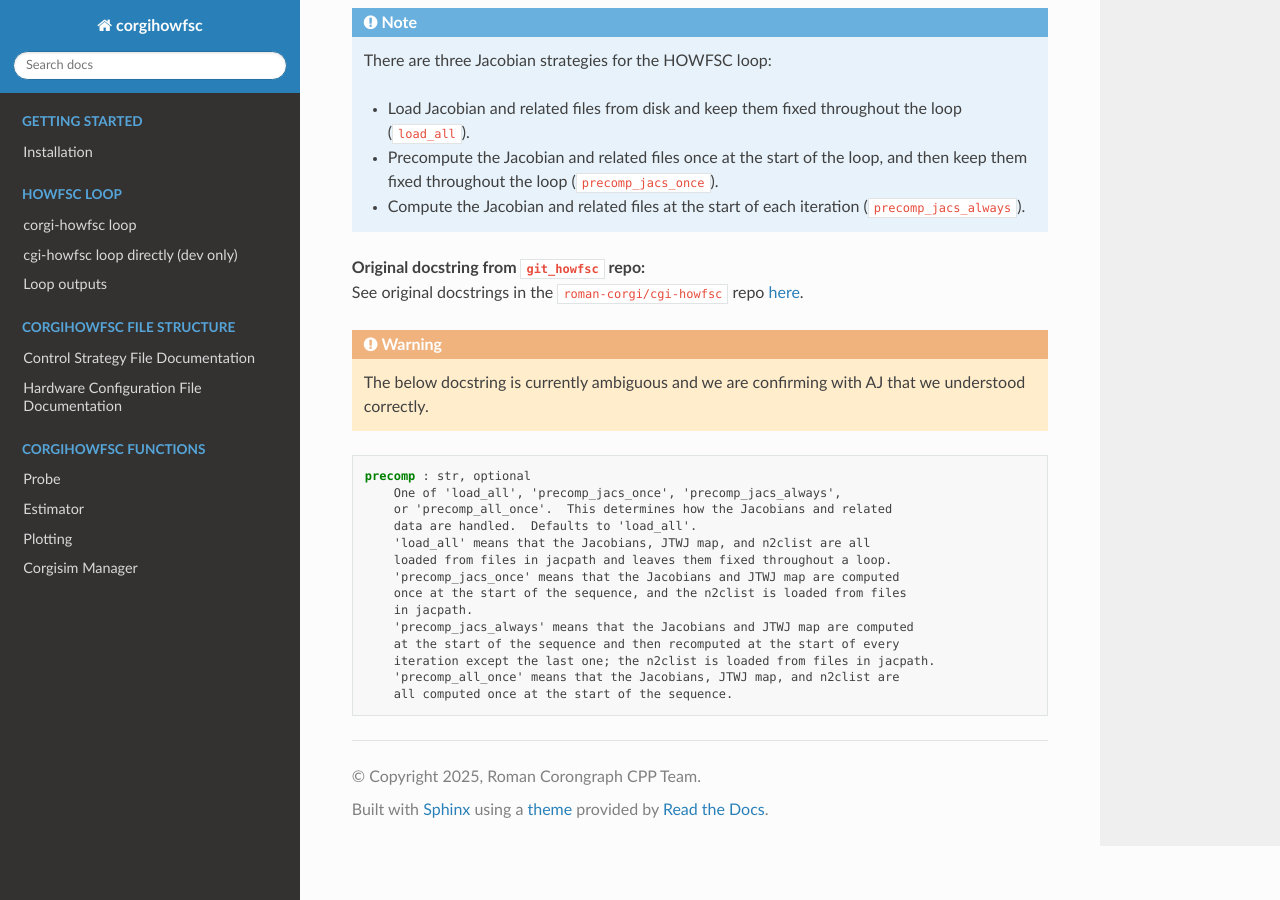
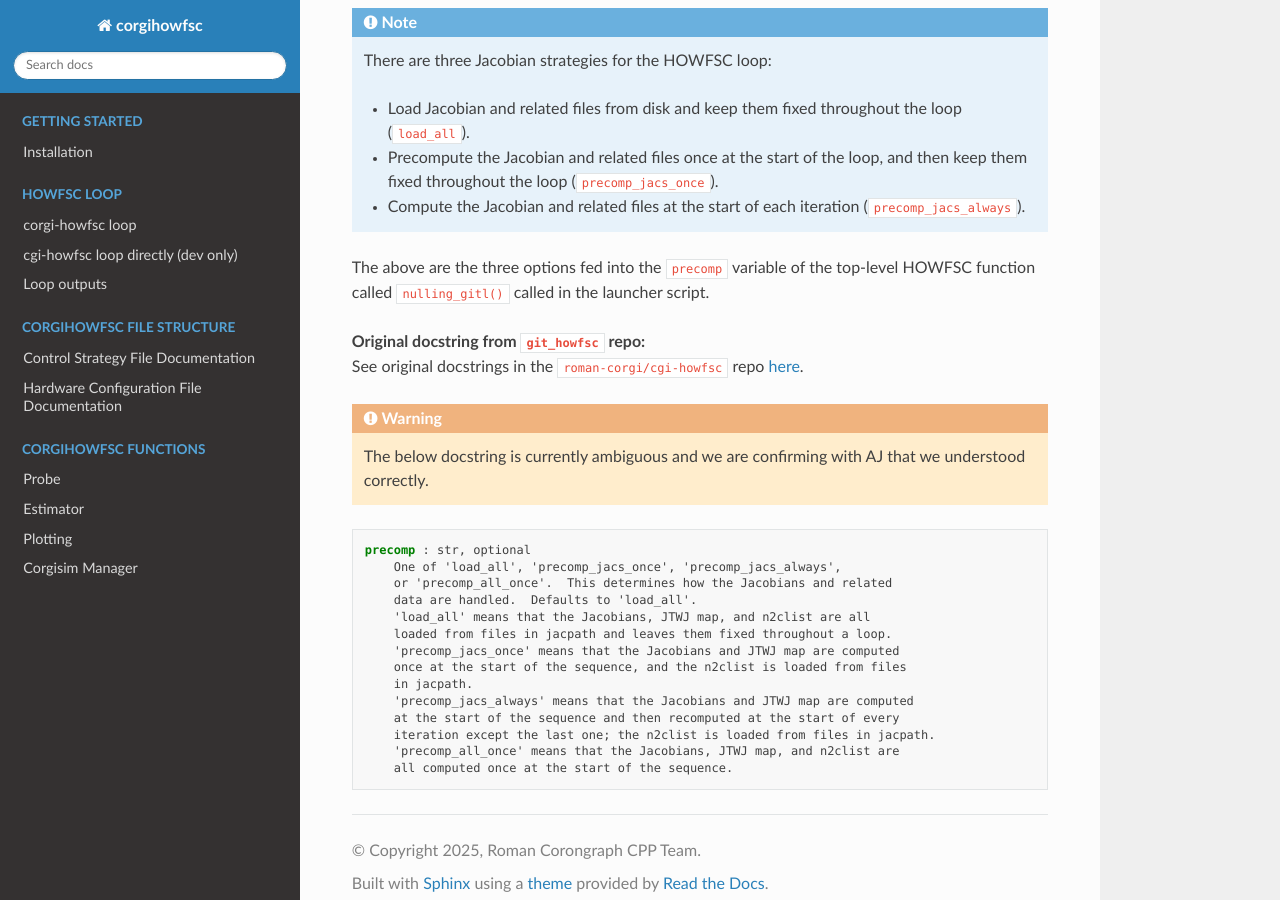
Before and after one commit to roman-corgi/corgihowfsc, a Sphinx documentation site: the page built from docs/source/jacobian_strategies.md, in a window 1280 px wide and 900 px high, scrolled down 565 px. Built offline with Sphinx 7.4.7 and the Read the Docs theme 3.1.0, drawn with Linux system fonts in a browser that asks for light colours; pages that are not in the unit, such as notebooks, are missing from menus.

Commit message:
Specify variable

```diff
--- a/docs/source/jacobian_strategies.md
+++ b/docs/source/jacobian_strategies.md
@@ -18,6 +18,8 @@ There are three Jacobian strategies for the HOWFSC loop:
 - Precompute the Jacobian and related files once at the start of the loop, and then keep them fixed throughout the loop (`precomp_jacs_once`).
 - Compute the Jacobian and related files at the start of each iteration (`precomp_jacs_always`).
 :::
+
+The above are the three options fed into the `precomp` variable of the top-level HOWFSC function called `nulling_gitl()` called in the launcher script.
 
 **Original docstring from `git_howfsc` repo:**
 See original docstrings in the `roman-corgi/cgi-howfsc` repo [here](https://github.com/roman-corgi/cgi-howfsc/blob/0a3a3f1439eb5db4dffd4ae69187f5c4ca1ed12f/howfsc/scripts/nulltest_gitl.py#L91).
```
